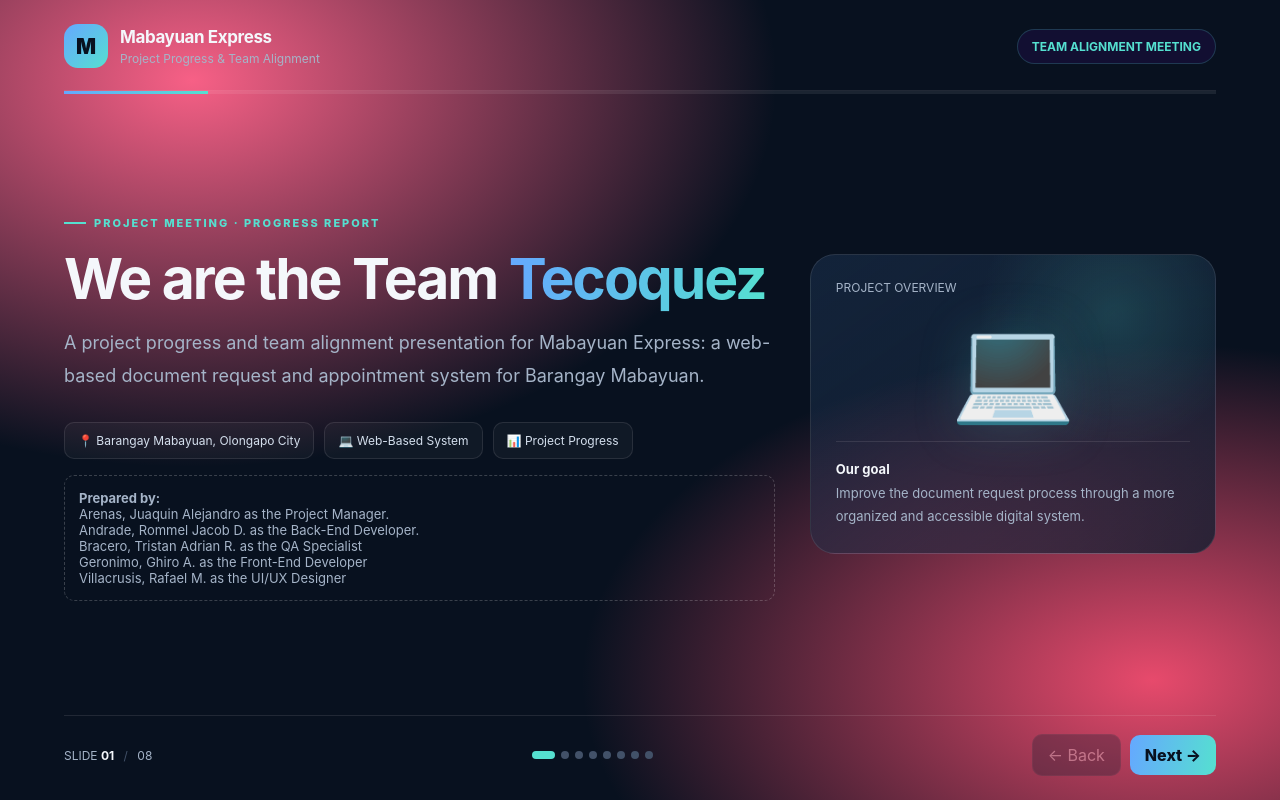
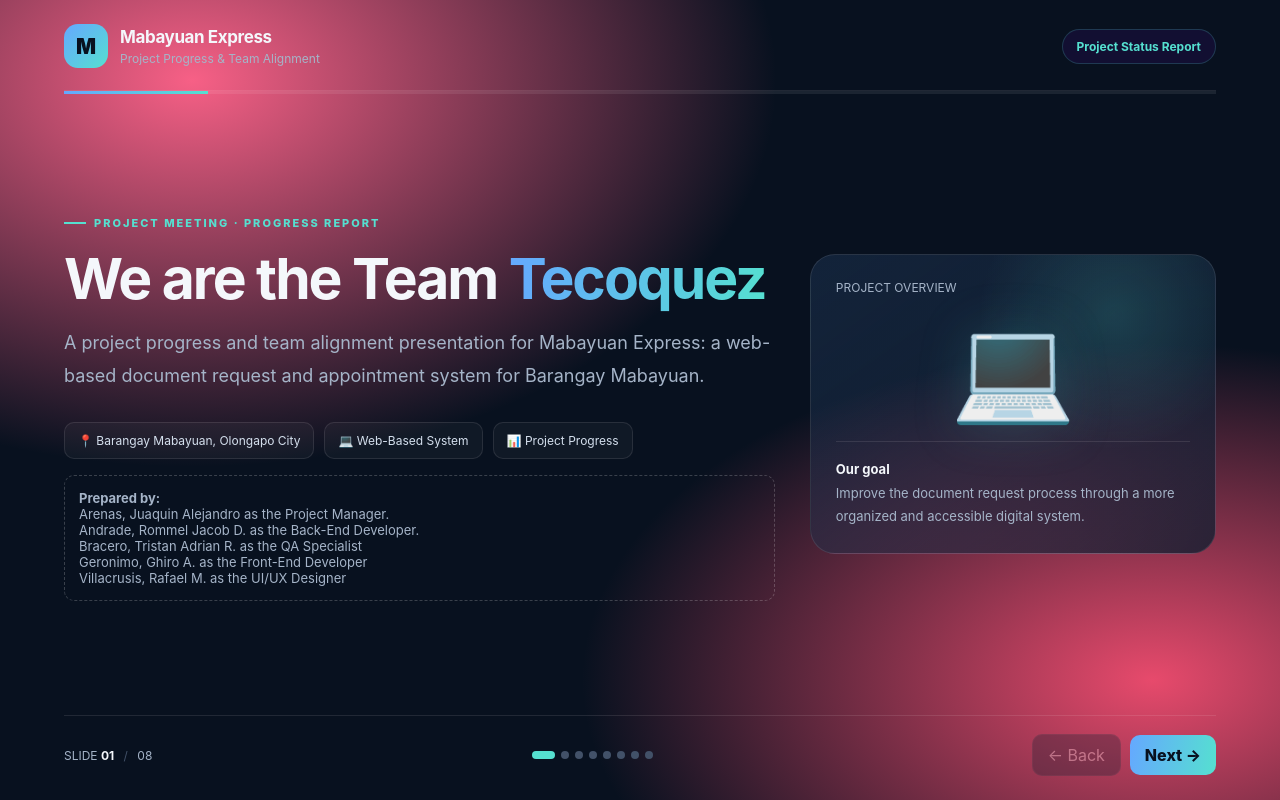
Before and after one commit to juaaqs/project-manager, a plain HTML site: page index.html in a window 1280 px wide. Drawn offline with Linux system fonts and the light colour scheme.

Commit message:
Update index.html

```diff
--- a/index.html
+++ b/index.html
@@ -4,7 +4,7 @@
 <head>
 <meta charset="UTF-8">
 <meta name="viewport" content="width=device-width, initial-scale=1.0">
-<title>Mabayuan Express | Team Alignment Meeting</title>
+<title>Mabayuan Express | Project Status Report</title>
 
 <style>
 :root {
@@ -660,7 +660,7 @@ h2 {
         <p>Project Progress & Team Alignment</p>
       </div>
     </div>
-    <div class="meeting-label">TEAM ALIGNMENT MEETING</div>
+    <div class="meeting-label">Project Status Report</div>
   </header>
 
   <div class="progress-track">
@@ -1035,7 +1035,7 @@ h2 {
       <div style="margin-top:35px">
         <h3 style="font-size:24px">Thank you!</h3>
         <p style="color:var(--muted);margin-top:8px">
-          Mabayuan Express · Team Alignment Meeting
+          Mabayuan Express · Project Status Report
         </p>
       </div>
     </section>
```
